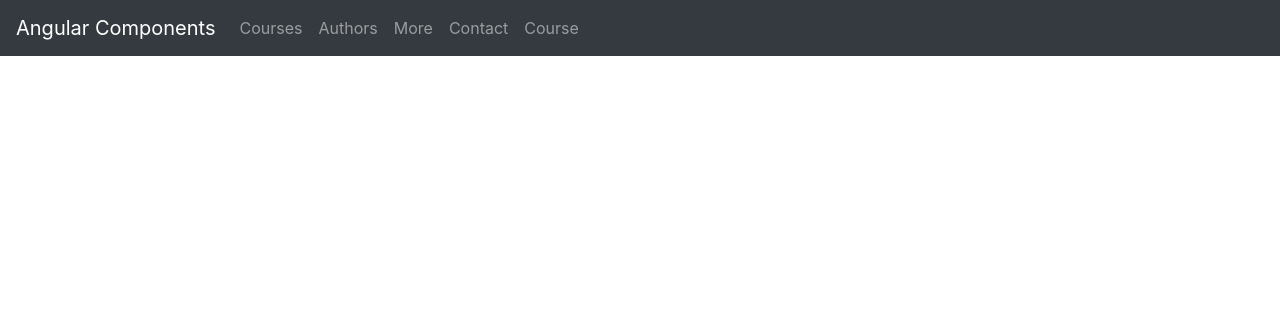
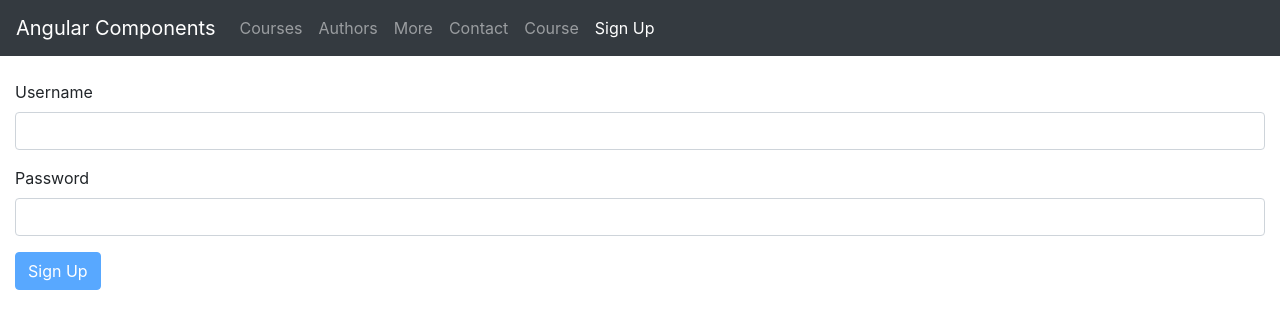
Before and after one commit to kboul/angular-components, an Angular app: page /signup in a window 1280 px wide. Before the commit this address led to /. Shown: the top 328 px of the page. Built offline with nearby package versions, Linux system fonts and the light colour scheme.

Commit message:
Create a SignUpForm component and display it via a signup route, use custom validation

```diff
--- a/src/app/app.module.ts
+++ b/src/app/app.module.ts
@@ -14,6 +14,7 @@
 import { ZippyComponent } from './components/zippy/zippy.component';
 import { ContactFormComponent } from './components/contact-form/contact-form.component';
 import { CourseFormComponent } from './components/course-form/course-form.component';
+import { SignupFormComponent } from './components/signup-form/signup-form.component';
 
 import { EuroPipe } from './pipes/euro.pipe';
 import { SummaryPipe } from './pipes/summary.pipe';
@@ -42,7 +43,8 @@
         InputFormatDirective,
         ZippyComponent,
         ContactFormComponent,
-        CourseFormComponent
+        CourseFormComponent,
+        SignupFormComponent
     ],
     imports: [
         BrowserModule,
--- a/src/app/components/navbar/items.ts
+++ b/src/app/components/navbar/items.ts
@@ -3,5 +3,6 @@
     { url: 'authors', name: 'Authors' },
     { url: 'more', name: 'More' },
     { url: 'contact', name: 'Contact' },
-    { url: 'course', name: 'Course' }
+    { url: 'course', name: 'Course' },
+    { url: 'signup', name: 'Sign Up' }
 ]
--- /dev/null
+++ b/src/app/components/signup-form/signup-form.component.html
@@ -0,0 +1,50 @@
+<form [formGroup]="form" (ngSubmit)="login()">
+    <div
+        *ngIf="form.errors"
+        class="alert alert-danger">
+        The username or password is invalid.
+    </div>
+    <div class="form-group">
+        <label for="username">
+            Username
+        </label>
+        <input
+            formControlName="username"
+            id="username"
+            type="text"
+            class="form-control">
+            <div *ngIf="username.pending">
+                Checking if username already exists...
+            </div>
+            <div
+                *ngIf="username.touched && username.invalid"
+                class="alert alert-danger">
+                <div *ngIf="username.errors.required">
+                    Username is required
+                </div>
+                <div *ngIf="username.errors.minlength">
+                    Username should be minimum {{username.errors.minlength.requiredLength}} characters.
+                </div>
+                <div *ngIf="username.errors.cannotContainSpace">
+                    Username cannot contain space.
+                </div>
+                <div *ngIf="username.errors.isUsed">
+                    Username is already taken.
+                </div>
+            </div>
+    </div>
+    <div class="form-group">
+        <label for="password">Password</label>
+        <input
+            formControlName="password"
+            id="password"
+            type="text"
+            class="form-control">
+    </div>
+    <button
+        class="btn btn-primary"
+        type="submit"
+        [disabled]="form.invalid">
+        Sign Up
+    </button>
+</form>
--- /dev/null
+++ b/src/app/components/signup-form/signup-form.component.sass
@@ -0,0 +1,5 @@
+.form-control.ng-touched.ng-invalid
+    border: 2px solid red
+
+.form-control.ng-touched.ng-valid
+    border: 2px solid green
--- /dev/null
+++ b/src/app/components/signup-form/signup-form.component.ts
@@ -0,0 +1,30 @@
+import { UsernameValidators } from './username.validators';
+import { Component } from '@angular/core';
+import { FormGroup, FormControl, Validators } from '@angular/forms';
+
+@Component({
+    selector: 'signup-form',
+    templateUrl: './signup-form.component.html',
+    styleUrls: ['./signup-form.component.sass']
+})
+
+export class SignupFormComponent {
+    form = new FormGroup({
+        'username': new FormControl('', [
+            Validators.required,
+            Validators.minLength(3),
+            UsernameValidators.cannotContainSpace
+        ], UsernameValidators.isUsed),
+        'password': new FormControl('', Validators.required)
+    });
+
+    login() {
+        this.form.setErrors({
+            invalidLogin: true
+        })
+    }
+
+    get username() {
+        return this.form.get('username');
+    }
+}
--- /dev/null
+++ b/src/app/components/signup-form/username.validators.ts
@@ -0,0 +1,23 @@
+import { AbstractControl, ValidationErrors } from '@angular/forms';
+
+export class UsernameValidators {
+    static cannotContainSpace(control: AbstractControl): ValidationErrors | null {
+        if ((control.value as string).indexOf(' ') > -1)
+            return { cannotContainSpace: true }
+
+        return null;
+    }
+
+    //check whether username is used - Asynchronous validators
+    static isUsed(control: AbstractControl): Promise<ValidationErrors | null> {
+
+        return new Promise((resolve, reject) => {
+            setTimeout(() => {
+                if (control.value === 'kostas')
+                    resolve({ isUsed: true });
+                else
+                    resolve(null);
+            }, 2000);
+        });
+    }
+}
--- a/src/app/routes.ts
+++ b/src/app/routes.ts
@@ -4,6 +4,7 @@
 import { MoreComponent } from './components/more/more.component';
 import { ContactFormComponent } from './components/contact-form/contact-form.component';
 import { CourseFormComponent } from './components/course-form/course-form.component';
+import { SignupFormComponent } from './components/signup-form/signup-form.component';
 
 export const routes: Routes = [
     { path: 'courses', component: CoursesComponent },
@@ -11,5 +12,6 @@
     { path: 'more', component: MoreComponent },
     { path: 'contact', component: ContactFormComponent },
     { path: 'course', component: CourseFormComponent },
+    { path: 'signup', component: SignupFormComponent },
     { path: '', redirectTo: '/courses', pathMatch: 'full' }
 ];
```
Also changed, not shown: 1 other file (tests, documents, lock files or other folders).
